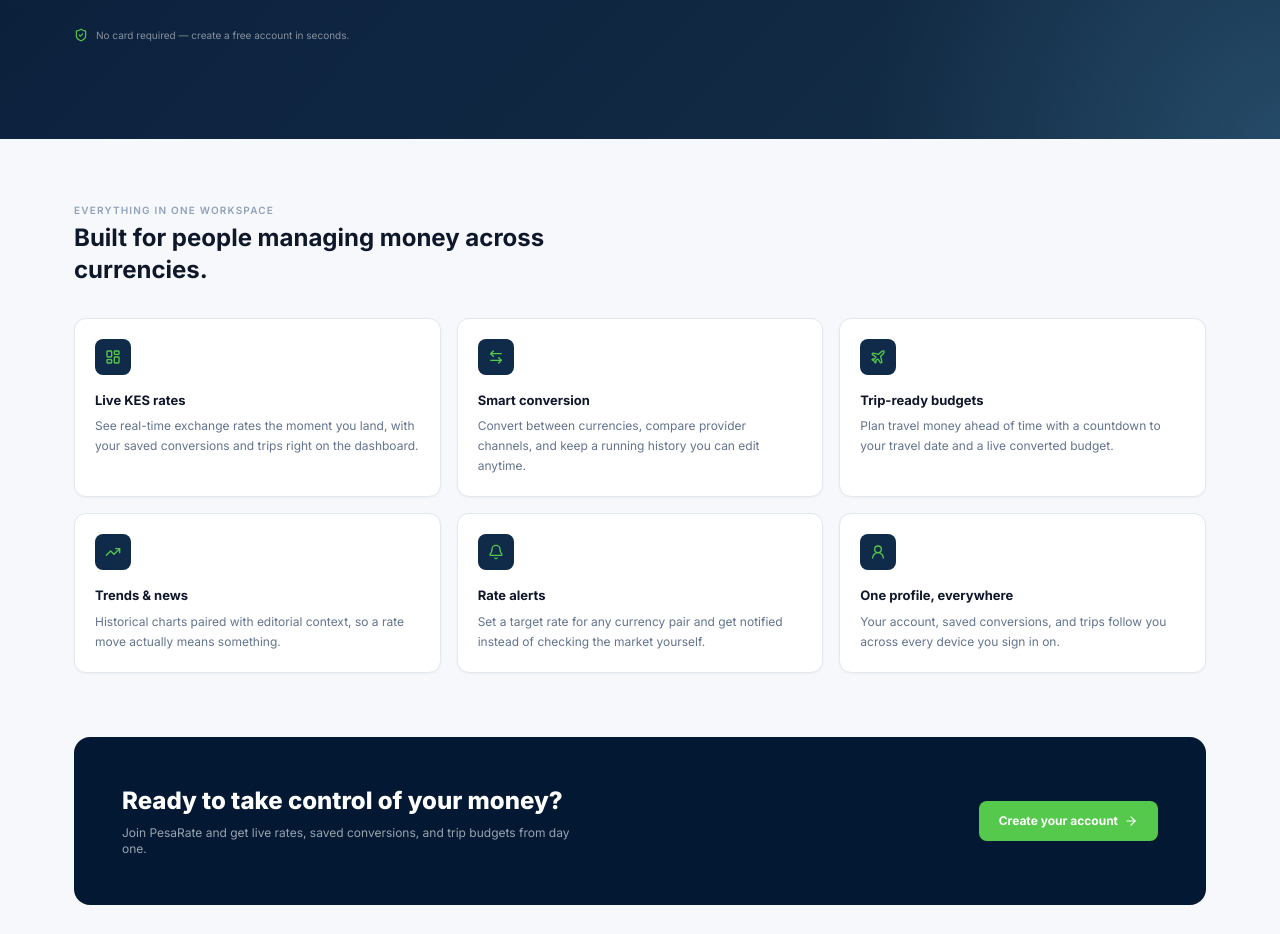
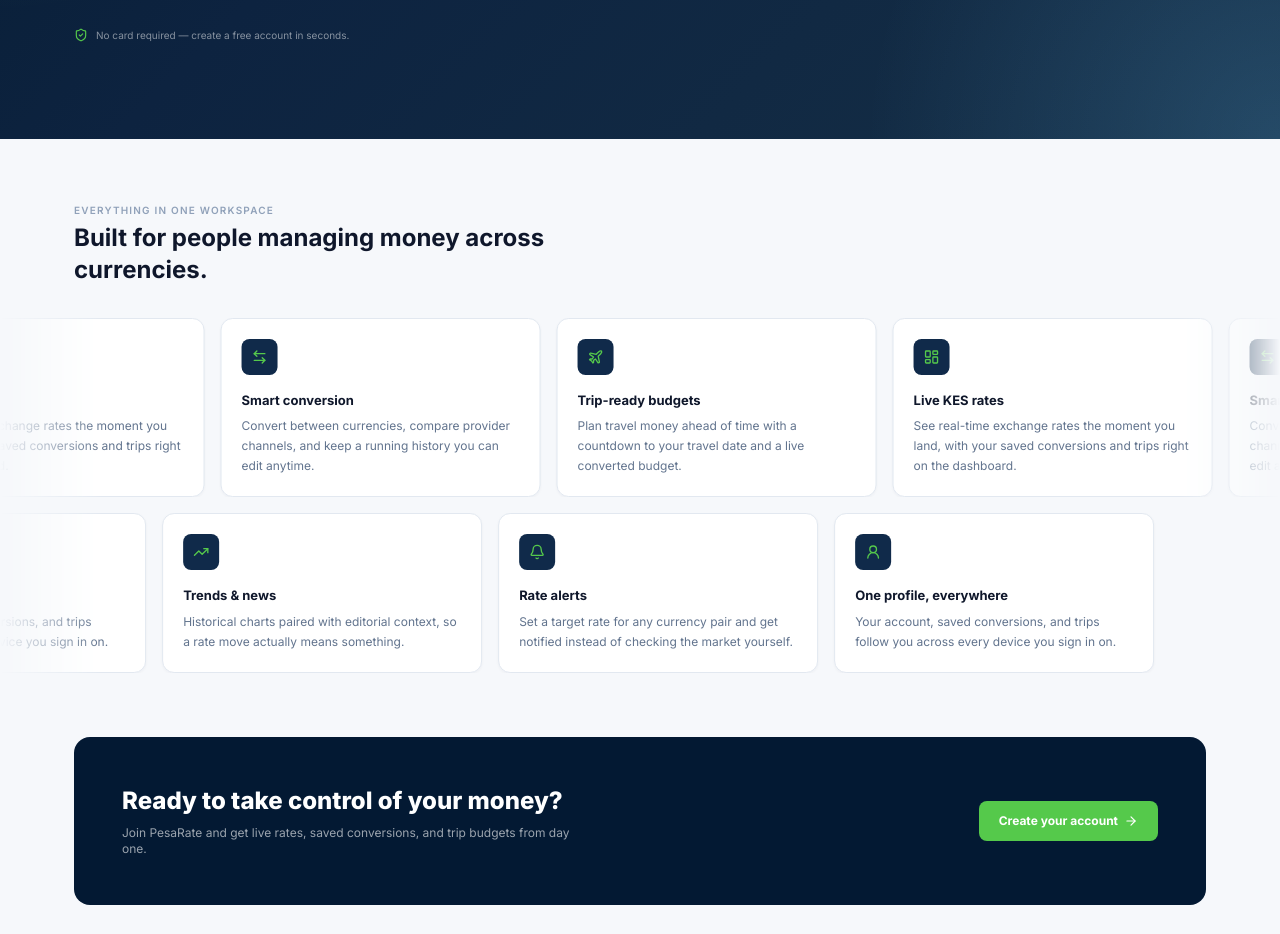
Before and after one commit to caroline568/pesarate, a React (Vite) app: page / in a window 1280 px wide. Shown: the part 440-1374 px from the top of the page. Built offline with nearby package versions, Linux system fonts and the light colour scheme; no server answers.

Commit message:
feat: drift feature cards in two slow-moving rows instead of a static grid

```diff
--- a/src/pages/Landing.jsx
+++ b/src/pages/Landing.jsx
@@ -11,7 +11,19 @@ const features = [
   { icon: UserRound, title: "One profile, everywhere", desc: "Your account, saved conversions, and trips follow you across every device you sign in on." },
 ];
 
+function FeatureCard({ icon: Icon, title, desc }) {
+  return (
+    <div className="w-72 shrink-0 rounded-xl border border-slate-200 bg-white p-5 shadow-[0_1px_3px_rgba(15,23,42,.04)] sm:w-80">
+      <div className="grid h-9 w-9 place-items-center rounded-lg bg-[#102a4a] text-[#55c94b]"><Icon size={16} /></div>
+      <h3 className="mt-4 text-[13px] font-bold text-slate-900">{title}</h3>
+      <p className="mt-1.5 text-xs leading-5 text-slate-500">{desc}</p>
+    </div>
+  );
+}
+
 export default function Landing() {
+  const row1 = features.slice(0, 3);
+  const row2 = features.slice(3, 6);
   return (
     <main className="min-h-screen bg-[#f6f8fb] text-slate-900">
       <header className="sticky top-0 z-30 border-b border-white/10 bg-[#031933]">
@@ -42,19 +54,24 @@ export default function Landing() {
         </div>
       </section>
 
-      <section className="mx-auto max-w-[1180px] px-4 py-16 sm:px-6">
-        <div className="max-w-xl">
-          <p className="text-[10px] font-semibold uppercase tracking-[.12em] text-slate-400">Everything in one workspace</p>
-          <h2 className="mt-1 text-xl font-bold sm:text-2xl">Built for people managing money across currencies.</h2>
+      <section className="py-16">
+        <div className="mx-auto max-w-[1180px] px-4 sm:px-6">
+          <div className="max-w-xl">
+            <p className="text-[10px] font-semibold uppercase tracking-[.12em] text-slate-400">Everything in one workspace</p>
+            <h2 className="mt-1 text-xl font-bold sm:text-2xl">Built for people managing money across currencies.</h2>
+          </div>
         </div>
-        <div className="mt-8 grid gap-4 sm:grid-cols-2 lg:grid-cols-3">
-          {features.map(({ icon: Icon, title, desc }) => (
-            <div key={title} className="rounded-xl border border-slate-200 bg-white p-5 shadow-[0_1px_3px_rgba(15,23,42,.04)]">
-              <div className="grid h-9 w-9 place-items-center rounded-lg bg-[#102a4a] text-[#55c94b]"><Icon size={16} /></div>
-              <h3 className="mt-4 text-[13px] font-bold text-slate-900">{title}</h3>
-              <p className="mt-1.5 text-xs leading-5 text-slate-500">{desc}</p>
+        <div className="mt-8 space-y-4">
+          <div className="marquee-row overflow-hidden">
+            <div className="marquee-track marquee-left gap-4 px-4 sm:px-6">
+              {[...row1, ...row1].map((feature, i) => <FeatureCard key={`${feature.title}-${i}`} {...feature} />)}
             </div>
-          ))}
+          </div>
+          <div className="marquee-row overflow-hidden">
+            <div className="marquee-track marquee-right gap-4 px-4 sm:px-6">
+              {[...row2, ...row2].map((feature, i) => <FeatureCard key={`${feature.title}-${i}`} {...feature} />)}
+            </div>
+          </div>
         </div>
       </section>
 
```
Also changed, not shown: src/index.css (+1 -1 lines).
